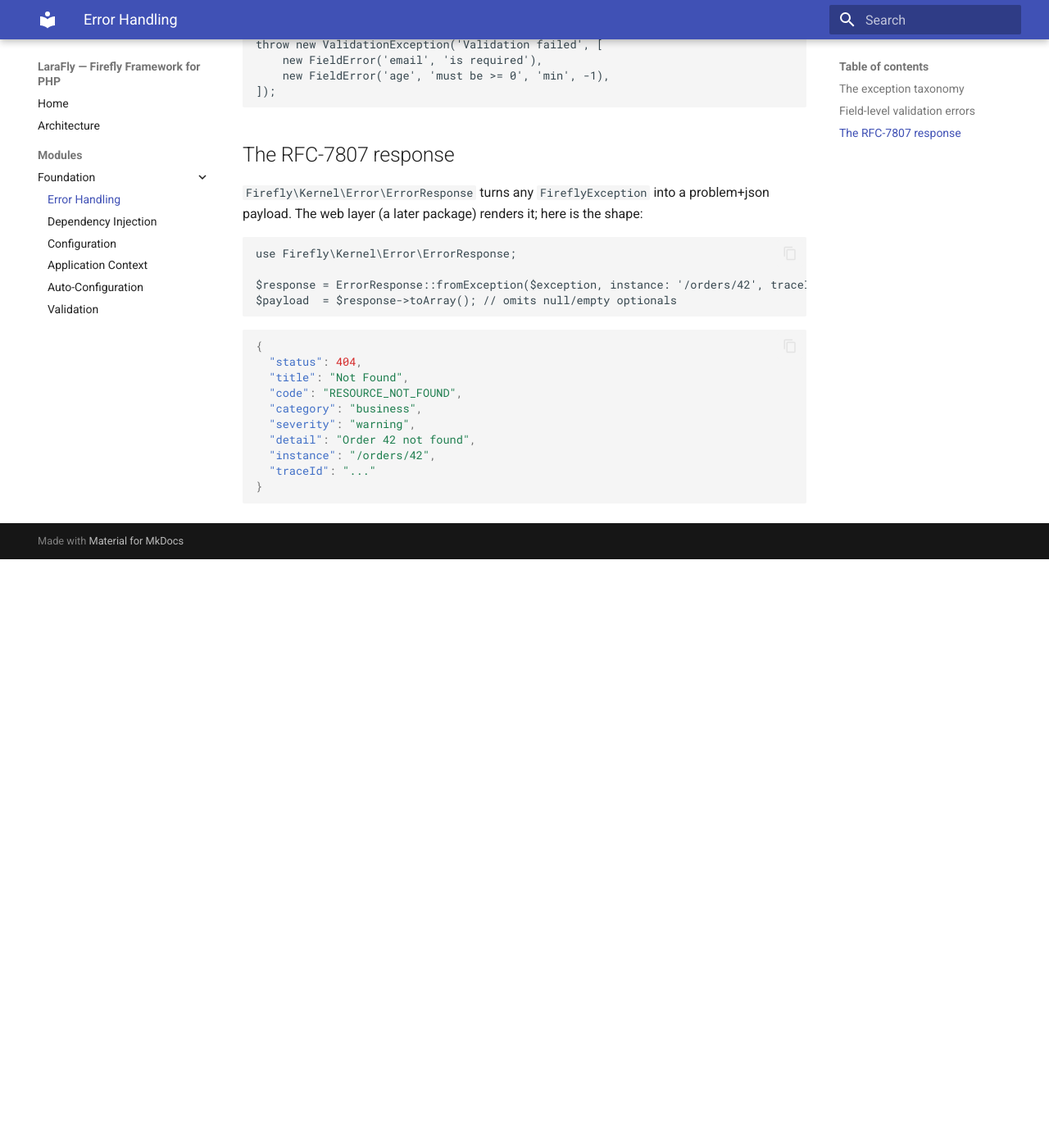
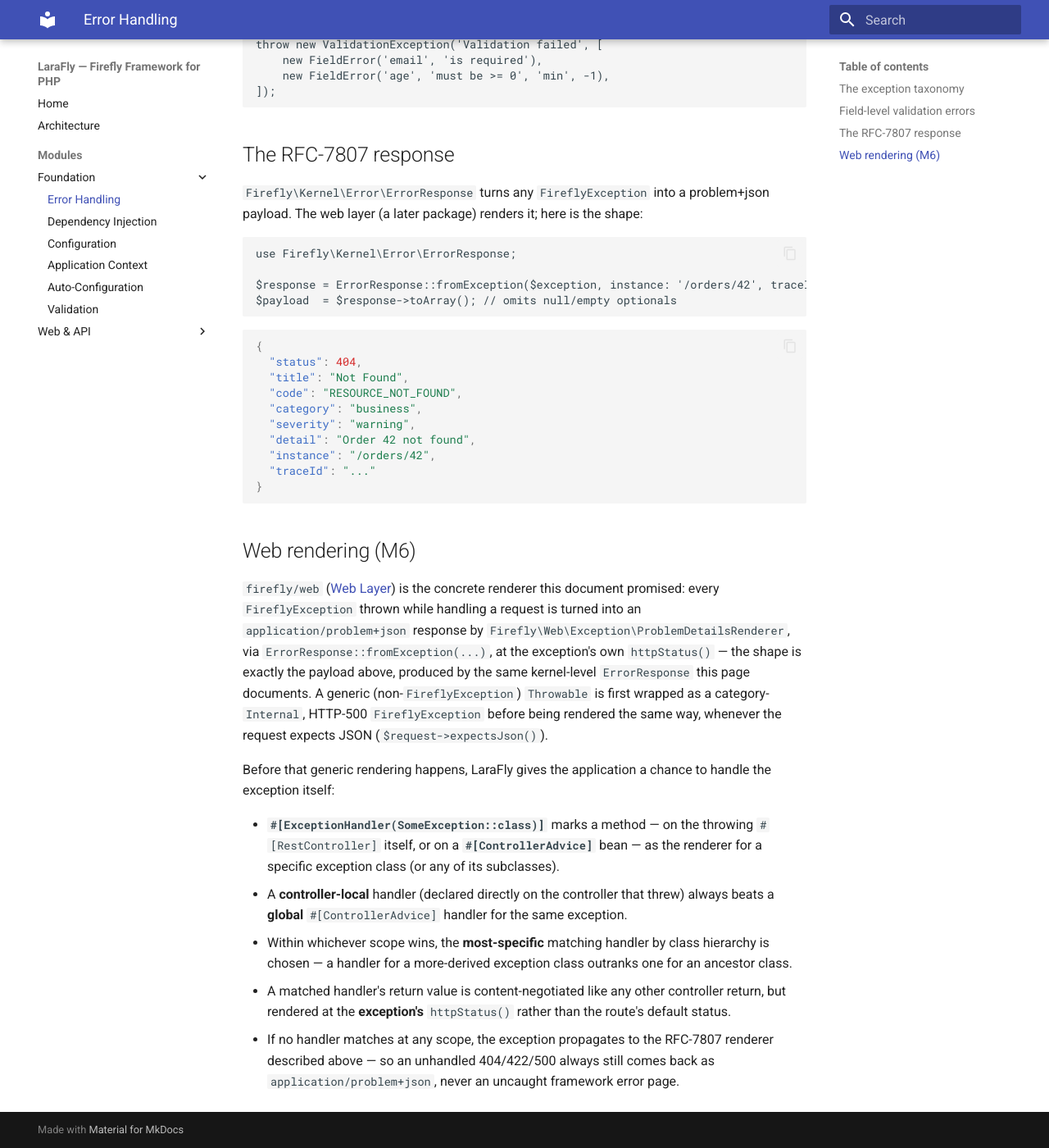
Before and after one commit to fireflyframework/fireflyframework-php, an MkDocs documentation site: the page built from docs/modules/error-handling.md, in a window 1280 px wide and 1400 px high, scrolled down 1494 px. Shown: the whole window at 82% size. Built offline with MkDocs 1.6.1 and Material for MkDocs 9.7.7, drawn with Linux system fonts in a browser that asks for light colours; before the commit the page ends 2176 px from its top, so only the background shows below that.

Commit message:
docs(web): M6 module docs + release 26.07.6 (Version bump, CHANGELOG, README badge)

````diff
--- a/docs/modules/error-handling.md
+++ b/docs/modules/error-handling.md
@@ -73,3 +73,29 @@ $payload  = $response->toArray(); // omits null/empty optionals
   "traceId": "..."
 }
 ```
+
+## Web rendering (M6)
+
+`firefly/web` ([Web Layer](web.md)) is the concrete renderer this document promised: every
+`FireflyException` thrown while handling a request is turned into an `application/problem+json` response
+by `Firefly\Web\Exception\ProblemDetailsRenderer`, via `ErrorResponse::fromException(...)`, at the
+exception's own `httpStatus()` — the shape is exactly the payload above, produced by the same
+kernel-level `ErrorResponse` this page documents. A generic (non-`FireflyException`) `Throwable` is
+first wrapped as a category-`Internal`, HTTP-500 `FireflyException` before being rendered the same way,
+whenever the request expects JSON (`$request->expectsJson()`).
+
+Before that generic rendering happens, LaraFly gives the application a chance to handle the exception
+itself:
+
+- **`#[ExceptionHandler(SomeException::class)]`** marks a method — on the throwing `#[RestController]`
+  itself, or on a **`#[ControllerAdvice]`** bean — as the renderer for a specific exception class (or any
+  of its subclasses).
+- A **controller-local** handler (declared directly on the controller that threw) always beats a
+  **global** `#[ControllerAdvice]` handler for the same exception.
+- Within whichever scope wins, the **most-specific** matching handler by class hierarchy is chosen — a
+  handler for a more-derived exception class outranks one for an ancestor class.
+- A matched handler's return value is content-negotiated like any other controller return, but rendered
+  at the **exception's** `httpStatus()` rather than the route's default status.
+- If no handler matches at any scope, the exception propagates to the RFC-7807 renderer described above —
+  so an unhandled 404/422/500 always still comes back as `application/problem+json`, never an uncaught
+  framework error page.
--- a/mkdocs.yml
+++ b/mkdocs.yml
@@ -26,3 +26,6 @@ nav:
           - Application Context: modules/context.md
           - Auto-Configuration: modules/starters.md
           - Validation: modules/validation.md
+      - Web & API:
+          - Web Layer: modules/web.md
+          - Web Filters: modules/web-filters.md
````
Also changed, not shown: CHANGELOG.md (+20 -0 lines), README.md (+1 -1 lines), docs/modules/web-filters.md (added, +87 -0 lines), docs/modules/web.md (added, +166 -0 lines), 1 other file.
